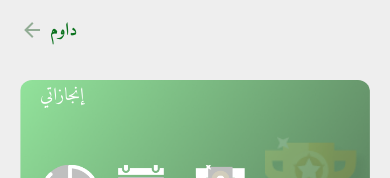
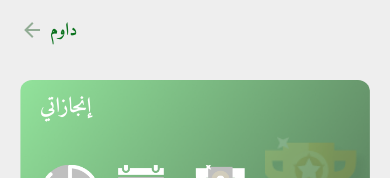
Before and after one commit to Tysseer/Dawem, a React Native app: screen /Home in a window 390 px wide. Shown: the top 178 px of the page. Built offline with nearby package versions, Linux system fonts and the light colour scheme; what react-native would draw is missing.

Commit message:
fonts (prt3)

```diff
--- a/app/js/helpers/StringsManager.js
+++ b/app/js/helpers/StringsManager.js
@@ -231,7 +231,7 @@ export default class StringsManager {
       if (strLang == "ar")
         return "1- قم بملء قائمة أورادك.\n2- قم بتحديث القائمة كلما راجعت وردا منها.\n3- داوم على المراجعة وقم بتفعيل أوسمتك.";
       if (strLang == "en")
-        return "1- Setup your list of revisions.             \n2- Update the list as you revise.          \n3- Light up badges and stay on track.";
+        return "1- Setup your list of revisions.\n2- Update the list as you revise.\n3- Light up badges and stay on track.";
       return "unsupported language";
     }
     if (nStrID == STR_SKIP_SCREEN) {
--- a/app/js/helpers/scripts.js
+++ b/app/js/helpers/scripts.js
@@ -47,7 +47,7 @@ export const getTitleFontBasicStyle = (lang) => {
 export const getSubTitleFontBasicStyle = (lang) => {
   return {
     fontFamily: lang == "ar" ? "Amiri" : "Poppins",
-    fontSize: lang == "ar" ? height / 34 : height / 40,
+    fontSize: lang == "ar" ? height / 36 : height / 40,
     lineHeight: lang == "ar" ? height / 18 : height / 20,
   };
 };
--- a/app/js/screens/ScreenWelcome.js
+++ b/app/js/screens/ScreenWelcome.js
@@ -161,7 +161,6 @@ class ScreenWelcome extends Component {
   getInstructionsStyle() {
     return [
       {
-        alignSelf: "flex-start",
         color: "#FFFFFF",
       },
       getContentFontBasicStyle(this.props.strLang),
--- a/app/js/subComponents/BadgesBar.js
+++ b/app/js/subComponents/BadgesBar.js
@@ -12,7 +12,7 @@ import {
   TouchableOpacity,
 } from "react-native";
 import SVGLoader from "../helpers/SVGLoader";
-import { getFontFamily } from "../helpers/scripts";
+import { getSideTitleFontBasicStyle } from "../helpers/scripts";
 import BgImage from "../../assets/backgroundPNG/green_background.png";
 import BgBadge from "../../assets/images/trophy_transparent.png";
 import RenderBadgeImg from "./RenderBadgeImg";
@@ -64,7 +64,7 @@ export default class BadgesBar extends Component {
             <Text
               style={{
                 ...styles.text,
-                ...getFontFamily(this.props.strLang),
+                ...getSideTitleFontBasicStyle(this.props.strLang),
               }}
             >
               {this.props.title}
@@ -114,8 +114,8 @@ const styles = StyleSheet.create({
     marginRight: 15,
   },
   text: {
-    fontSize: 18,
     color: "#fff",
     alignSelf: "flex-start",
+    marginTop: 6,
   },
 });
--- a/app/js/subComponents/RevisionItem.js
+++ b/app/js/subComponents/RevisionItem.js
@@ -18,6 +18,7 @@ import SVGLoader from "../helpers/SVGLoader";
 import { colors } from "../../constants";
 import { convertToArabicNumbers } from "../helpers/convertToArabicNumbers";
 const { height, width } = Dimensions.get("window");
+import { getSideTitleFontBasicStyle } from "../helpers/scripts";
 
 const ITEM_HEIGHT = height / 15;
 
@@ -59,7 +60,13 @@ export default class RevisionItem extends Component {
               style={styles.itemTitleContainer}
             >
               {renderEditDeleteActions}
-              <Text numberOfLines={1} style={styles.itemTitle}>
+              <Text
+                numberOfLines={1}
+                style={[
+                  styles.itemTitle,
+                  getSideTitleFontBasicStyle("ar", true),
+                ]}
+              >
                 {revision.getRevisionTitle()}
               </Text>
             </TouchableOpacity>
@@ -179,9 +186,6 @@ const styles = StyleSheet.create({
   },
   itemTitle: {
     // fontSize: 18,
-    fontSize: height / 51,
-
-    fontFamily: "Amiri_Bold",
     color: colors.primary,
     marginHorizontal: width / 30,
   },
```
